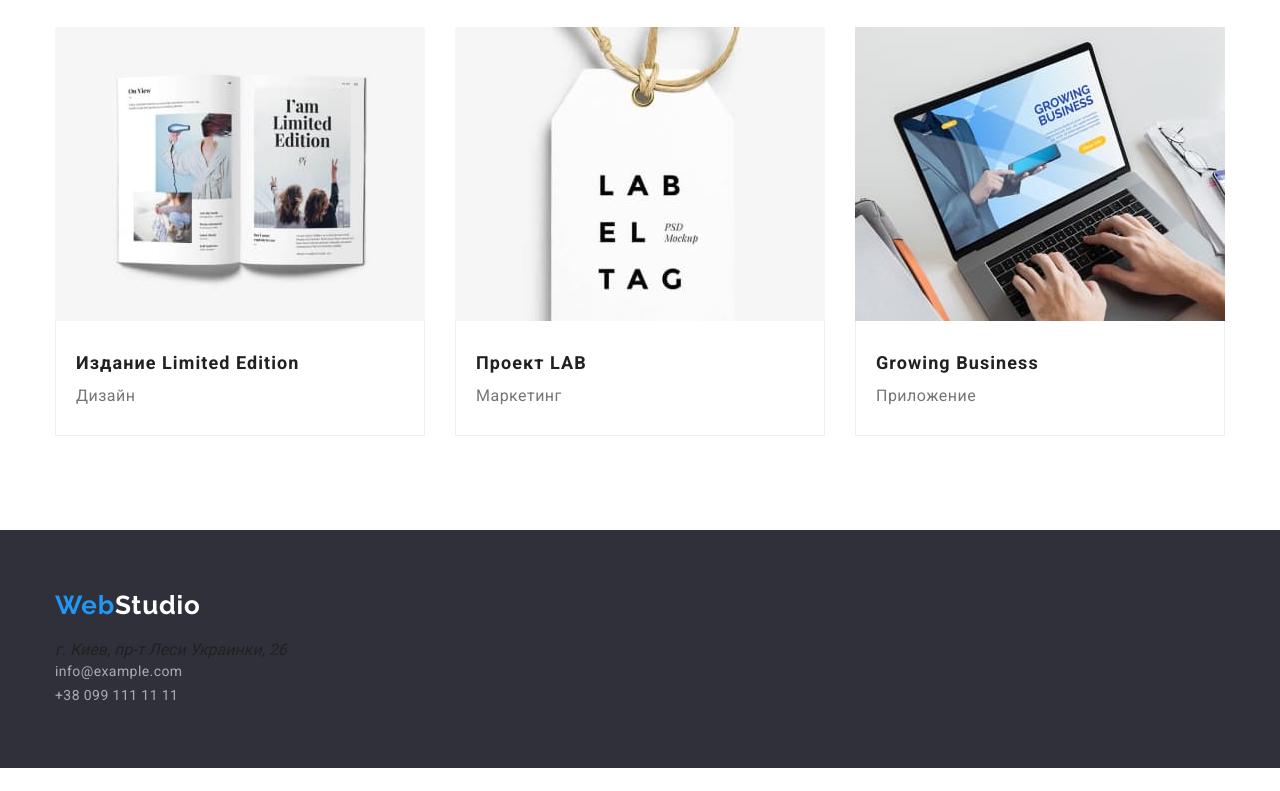
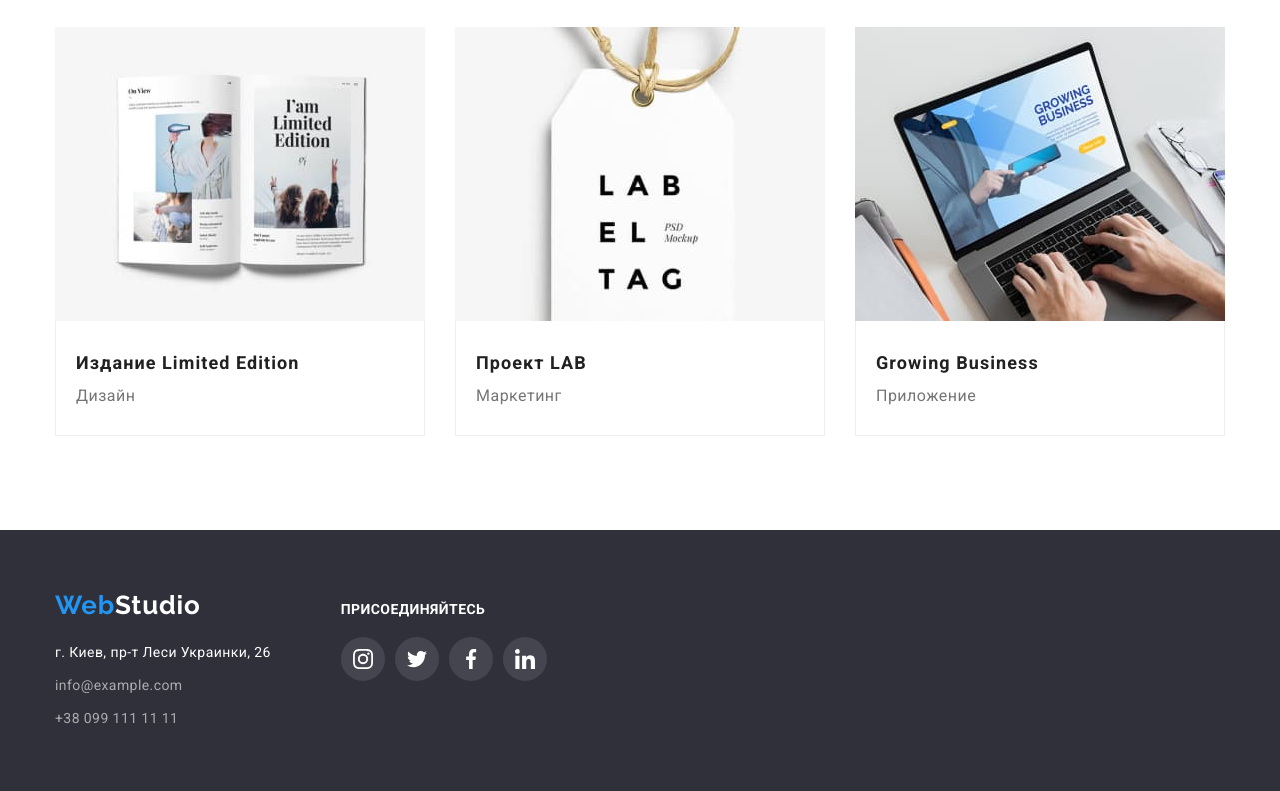
Before and after one commit to alina-tuan/goit-markup-hw-04, a plain HTML site: page portfolio.html in a window 1280 px wide. Shown: the part 1114-1905 px from the top of the page. Before the commit the page ends 1882 px from the top, so only its background shows below. Drawn offline with nearby package versions, Linux system fonts and the light colour scheme.

Commit message:
Added decorative effects on the portfolio page

```diff
--- a/css/styles.css
+++ b/css/styles.css
@@ -524,6 +524,7 @@ img {
 .filter-button:focus {
     color: var(--white-color);
     background-color: var(--accent-color);
+    box-shadow: 0px 3px 1px rgba(0, 0, 0, 0.1), 0px 1px 2px rgba(0, 0, 0, 0.08), 0px 2px 2px rgba(0, 0, 0, 0.12);
 }
 .projects {
     display: flex;
@@ -563,3 +564,7 @@ img {
     border-bottom: 1px solid #EEEEEE;
     border-left: 1px solid #EEEEEE;
 }
+.items:hover,
+.items:focus {
+    box-shadow: 0px 1px 1px rgba(0, 0, 0, 0.12), 0px 4px 4px rgba(0, 0, 0, 0.06), 1px 4px 6px rgba(0, 0, 0, 0.16);
+}
--- a/portfolio.html
+++ b/portfolio.html
@@ -4,7 +4,7 @@
     <meta charset="UTF-8" />
     <meta http-equiv="X-UA-Compatible" content="IE=edge" />
     <meta name="viewport" content="width=device-width, initial-scale=1.0" />
-    <title>Студия</title>
+    <title>Портфолио</title>
     <link rel="preconnect" href="https://fonts.googleapis.com" />
     <link rel="preconnect" href="https://fonts.gstatic.com" crossorigin />
     <link
@@ -32,10 +32,20 @@
         </ul>
         <ul class="site-nav-contact">
           <li class="item">
-            <a class="contact-link" href="mailto:info@devstudio.com">info@devstudio.com</a>
+            <a class="contact-link" href="mailto:info@devstudio.com">
+              <svg width="16" height="12">
+                <use href="./images/icons.svg#icon-mail"></use>
+              </svg>
+              info@devstudio.com</a
+            >
           </li>
           <li class="item">
-            <a class="contact-link" href="tel:+380961111111">+38 096 111 11 11</a>
+            <a class="contact-link" href="tel:+380961111111">
+              <svg width="10" height="16">
+                <use href="./images/icons.svg#icon-tel"></use>
+              </svg>
+              +38 096 111 11 11</a
+            >
           </li>
         </ul>
       </nav>
@@ -132,12 +142,86 @@
     <!-- Секция футер -->
     <footer class="footer">
       <div class="container">
-        <a class="logo" href="./index.html"> <span class="logo-part">Web</span>Studio</a>
-        <address class="adress">г. Киев, пр-т Леси Украинки, 26</address>
-        <ul class="adress-list">
-          <li><a href="mailto:info@example.com" class="adress-link">info@example.com</a></li>
-          <li><a href="tel:+380991111111" class="adress-link">+38 099 111 11 11</a></li>
-        </ul>
+        <div class="footer-block">
+          <div class="footer-adress">
+            <a class="logo" href="./index.html"> <span class="logo-part">Web</span>Studio</a>
+            <ul class="adress-list">
+              <li class="adress-item">
+                <a
+                  class="adress"
+                  href="https://goo.gl/maps/JCj7jRZ64n47ZgnA9"
+                  target="_blank"
+                  rel="nofollow noopener noreferrer"
+                >
+                  г. Киев, пр-т Леси Украинки, 26
+                </a>
+              </li>
+              <li class="adress-item">
+                <a href="mailto:info@example.com" class="adress-link">info@example.com</a>
+              </li>
+              <li class="adress-item">
+                <a href="tel:+380991111111" class="adress-link">+38 099 111 11 11</a>
+              </li>
+            </ul>
+          </div>
+          <div class="footer-social">
+            <strong class="join-us">присоединяйтесь</strong>
+            <ul class="join-list">
+              <li class="join-item">
+                <a
+                  class="join-link"
+                  href=""
+                  target="_blank"
+                  rel="noopener noreferrer"
+                  aria-label="instagram"
+                >
+                  <svg class="join-icon" width="20" height="20">
+                    <use href="./images/icons.svg#icon-instagram"></use>
+                  </svg>
+                </a>
+              </li>
+              <li class="join-item">
+                <a
+                  class="join-link"
+                  href=""
+                  target="_blank"
+                  rel="noopener noreferrer"
+                  aria-label="twitter"
+                >
+                  <svg class="join-icon" width="20" height="20">
+                    <use href="./images/icons.svg#icon-twitter"></use>
+                  </svg>
+                </a>
+              </li>
+              <li class="join-item">
+                <a
+                  class="join-link"
+                  href=""
+                  target="_blank"
+                  rel="noopener noreferrer"
+                  aria-label="facebook"
+                >
+                  <svg class="join-icon" width="20" height="20">
+                    <use href="./images/icons.svg#icon-facebook"></use>
+                  </svg>
+                </a>
+              </li>
+              <li class="join-item">
+                <a
+                  class="join-link"
+                  href=""
+                  target="_blank"
+                  rel="noopener noreferrer"
+                  aria-label="linkedin"
+                >
+                  <svg class="join-icon" width="20" height="20">
+                    <use href="./images/icons.svg#icon-linkedin"></use>
+                  </svg>
+                </a>
+              </li>
+            </ul>
+          </div>
+        </div>
       </div>
     </footer>
   </body>
```
